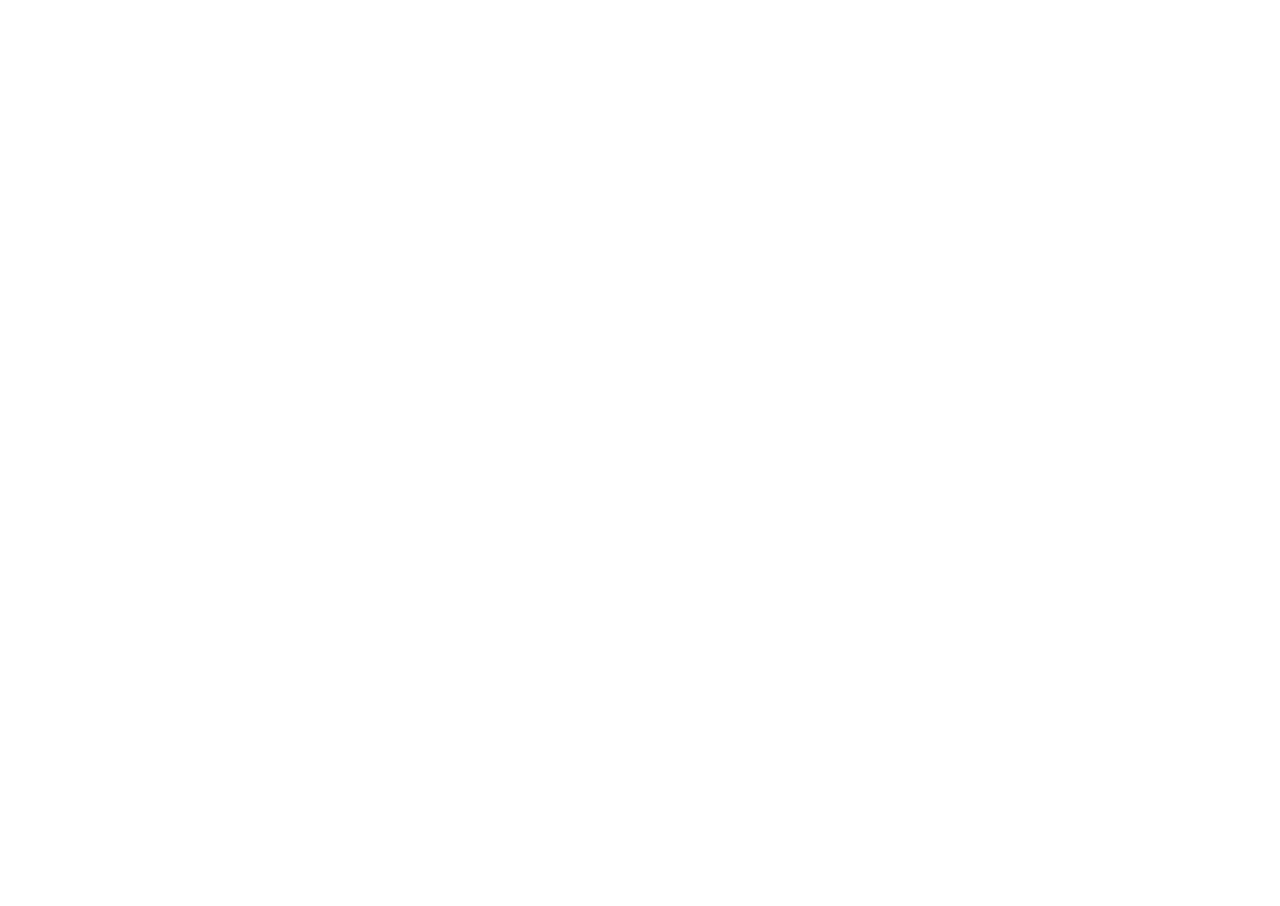
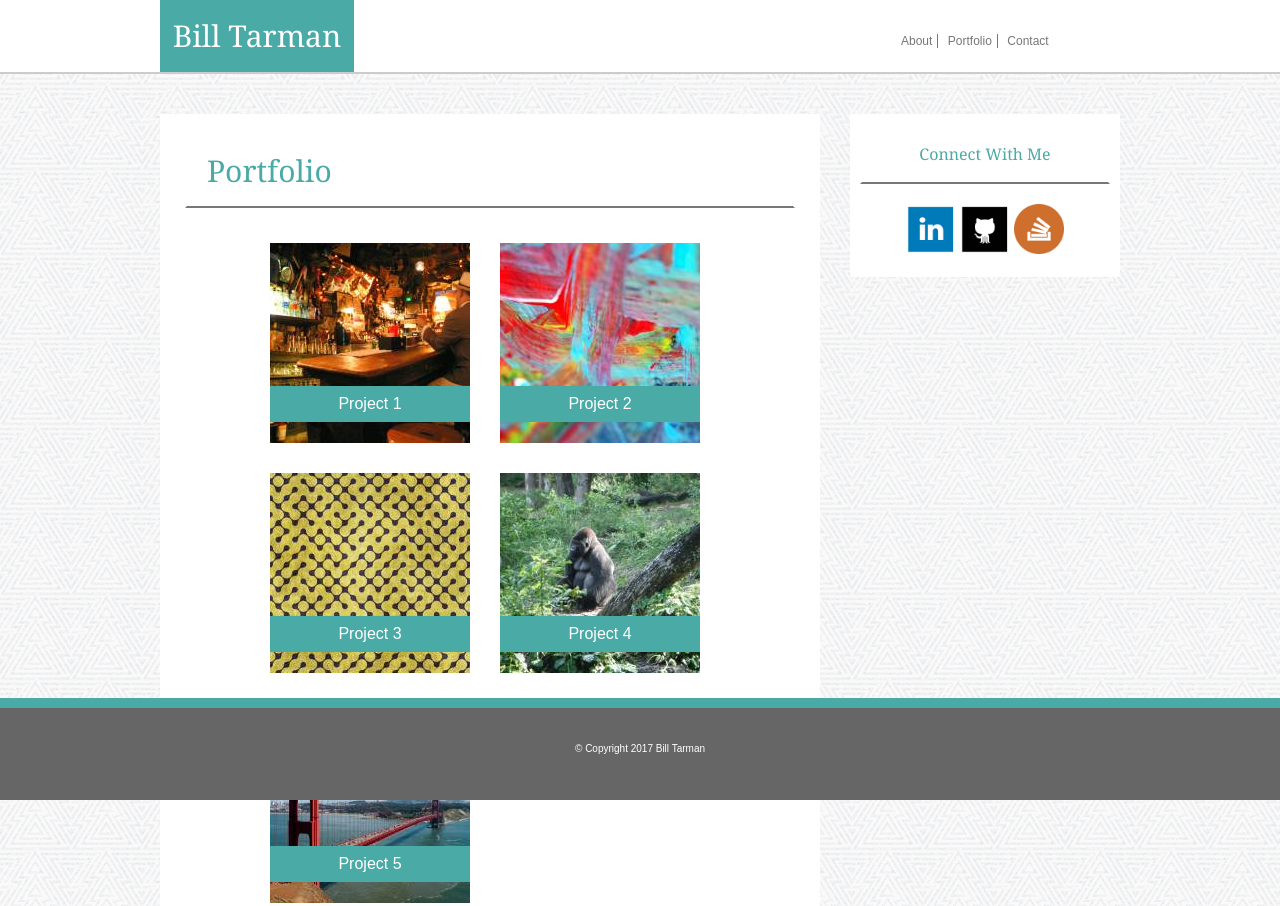
Before and after one commit to btarman/Basic_Portfolio, a plain HTML site: page portfolio.html in a window 1280 px wide. Shown: the top 906 px of the page. Before the commit the page ends 800 px from the top, so only its background shows below. Drawn offline with Linux system fonts and the light colour scheme.

Commit message:
finished files

```diff
--- a/assets/css/style.css
+++ b/assets/css/style.css
@@ -1,17 +1,17 @@
+html {
+	position: relative;
+}
+
 body {
-	/*width: 960px;
-	margin: 0px 160px;*/
 	background-image: url(../images/new_year_background.png);
-
+	position: relative;
 }
 
 header {
 	background-color: #ffffff;
-	border: solid #ffffff 4px;
 	font-family: 'Georgia', Times, Times New Roman, serif;
-	border-bottom-color: #cccccc;
+	border-bottom: solid 2px #cccccc;
 	border-bottom-style: inset;
-
 }
 
 header h1 {
@@ -37,27 +37,24 @@ a {
 	width: 30%;
 	bottom: 40px;
 	position: relative;
-
+	font-family: 'Arial', 'Helvetica Neue', Helvetica, sans-serif;
 }
-
-li {
-	float: left;
-}
-
 
 .nav_links {
 	color: #777777;
 	padding: 0px 5px;
 	font-size: 12px;
 	border-right: solid 1px #777777;
+}
 
-
+.nav_links:hover {
+	background-color: #4aaaa5;
 }
 
 .nav_link_last {
 	border-right: 0px;
 }
-.body_pg1 {
+.main_sect {
 	width: 960px;
 	clear: both;
 	overflow: auto;
@@ -65,7 +62,7 @@ li {
 	font-family: 'Arial', 'Helvetica Neue', Helvetica, sans-serif;
 	margin: auto;
 	margin-top: 40px;
-
+	margin-bottom: 140px;
 }
 
 #bill_photo {
@@ -73,13 +70,13 @@ li {
 	height: 200px;
 	float: left;
 	margin: 0px 10px 10px 10px;
-
 }
 
-.about_me {
+.main_sect_content {
 	width: 650px;
 	background-color: #ffffff;
 	float: left;
+	padding: 0px 5px 10px 5px;
 }
 
 .title {
@@ -89,13 +86,14 @@ li {
     padding: 20px;
     margin: 20px;
     border-bottom-color: #777777;
+	font-family: 'Georgia', Times, Times New Roman, serif;
 }
 
 p {
 	font-size: 20px;
 	color: #777777;
 	text-indent: 20px;
-
+	line-height: 30px;
 }
 
 .connect {
@@ -112,6 +110,7 @@ h2 {
 	padding: 20px;
 	margin: 10px;
 	border-bottom-color: #777777;
+	font-family: 'Georgia', Times, Times New Roman, serif;
 }
 
 .soc_links {
@@ -123,20 +122,113 @@ h2 {
 	height:50px;
 }
 
+#linkedin:hover {
+	width:100px;
+	height: 100px;
+}
+
+#github:hover {
+	width:100px;
+	height: 100px;
+}
+
+#stack_overflow:hover {
+	width:100px;
+	height: 100px;
+}
+
+h3 {
+	color: #777777;
+	border: solid 1px #ffffff;
+	margin: 0px 20px;
+}
+
+h4 {
+	border: solid 1px #777777;
+	color: #777777;
+	padding-top: 7px;
+	font-size: 13px;
+	margin: 5px 20px 15px 20px;
+}
+
+textarea {
+	border: solid 1px #777777;
+	margin: 5px 0px 15px 20px;
+	height: 150px;
+	width: 605px;
+}
+
+#submit {
+	background-color: #4aaaa5;
+	color: #ffffff;
+	padding: 10px;
+	margin: 0px 560px 15px 20px;
+}
+
+.images {
+	margin: 20px 30px 20px 90px;
+}
+
+.port_img_1 {
+	height:200px;
+	margin: 15px;
+	width: 200px;
+	float: left;
+}
+
+.port_img_2 {
+	height:200px;
+	margin: 15px;
+	width: 200px;
+	float: left;
+}
+
+.port_img_3 {
+	height:200px;
+	margin: 15px;
+	width: 200px;
+	float: left;
+}
+
+.port_img_4 {
+	height:200px;
+	margin: 15px;
+	width: 200px;
+	float: left;
+}
+
+.port_img_5 {
+	height:200px;
+	margin: 15px;
+	width: 200px;
+	float: left;
+}
+
+.port_text {
+	position: relative;
+	color: #ffffff;
+	background-color: #4aaaa5;
+	padding: 10px;
+	bottom: 60px;
+	text-align: center;
+}
+
 footer {
 	background-color: #666666;
 	text-align: center;
 	border-top: solid 10px #4aaaa5;
-	margin-top: 40px;
+	margin-top: 80px;
 	position: fixed;
 	right: 0px;
 	bottom: 0px;
 	left: 0px;
+	clear: both;
 }
 
 footer h4 {
 	font-family: 'Arial', 'Helvetica Neue', Helvetica, sans-serif;
 	font-size: 10px;
-	color: white;
+	color: #ffffff;
 	padding: 30px;
+	border-color: #666666;
 }
--- a/contact.html
+++ b/contact.html
@@ -0,0 +1,70 @@
+<!DOCTYPE html>
+<html lang="en-us">
+
+<head>
+	<meta charset="UTF-8">
+	<title>Bill Tarman</title>
+
+	<link rel="stylesheet" type="text/css" href="assets/css/reset.css">
+	<link rel="stylesheet" type="text/css" href="assets/css/style.css">
+
+</head>
+
+<body>
+	<header>
+		<h1>Bill Tarman</h1>
+	<nav class="header_links">
+		<a class="nav_links" href="index.html">About</a>
+		<a class="nav_links" href="portfolio.html">Portfolio</a>
+		<a  class="nav_links nav_link_last" href="contact.html">Contact</a>
+	</nav>
+
+	</header>
+
+	<div class="main_sect">
+
+		<section class="main_sect_content">
+			<h1 class="title">Contact</h1>
+
+			<div>
+				<h3>Name</h3>
+					<h4>John Smith</h4>
+				<h3>Email</h3>
+					<h4>example@gmail.com</h4>
+				<h3>Message</h3>
+					<textarea></textarea>
+				<div id="submit">Submit</div>
+			</div>
+
+
+
+		</section>
+
+		<section class="connect">
+			<h2>Connect With Me</h2>
+
+			<div class="soc_links">
+
+			<a href="https://www.linkedin.com/in/james-tarman-52387b130?trk=hp-identity-name" target="_blank">
+				<img id="linkedin" src="assets/images/linkedin.png" alt="linkedin logo">
+			</a>
+
+			<a href="https://github.com/btarman" target="_blank">
+				<img id="github" src="assets/images/github.png" alt="github logo">
+			</a>
+
+			<a href="http://stackoverflow.com/users/7589546/bill-tarman" target="_blank">
+				<img id="stack_overflow" src="assets/images/stackover_flow.png" alt="stack overflow logo">
+			</a>
+
+			</div>
+
+		</section>
+
+	</div>
+
+	<footer>
+		<h4>&copy Copyright 2017 Bill Tarman</h4>
+	</footer>
+
+</body>
--- a/portfolio.html
+++ b/portfolio.html
@@ -0,0 +1,86 @@
+<!DOCTYPE html>
+<html lang="en-us">
+
+<head>
+	<meta charset="UTF-8">
+	<title>Bill Tarman</title>
+
+	<link rel="stylesheet" type="text/css" href="assets/css/reset.css">
+	<link rel="stylesheet" type="text/css" href="assets/css/style.css">
+
+</head>
+
+<body>
+	<header>
+		<h1>Bill Tarman</h1>
+	<nav class="header_links">
+		<a class="nav_links" href="index.html">About</a>
+		<a class="nav_links" href="portfolio.html">Portfolio</a>
+		<a  class="nav_links nav_link_last" href="contact.html">Contact</a>
+	</nav>
+
+	</header>
+
+	<div class="main_sect">
+
+		<section class="main_sect_content">
+			<h1 class="title">Portfolio</h1>
+
+			<section class="images">
+				<div class="port_img_1">
+					<img src="assets/images/placeholder_2.jpg">
+					<h1 class="port_text">Project 1</h1>
+				</div>
+
+				<div class="port_img_2">
+					<img src="assets/images/placeholder_3.jpg">
+					<h1 class="port_text">Project 2</h1>
+				</div>
+
+				<div class="port_img_3">
+					<img src="assets/images/placeholder_4.jpg">
+					<h1 class="port_text">Project 3</h1>
+				</div>
+
+				<div class="port_img_4">
+					<img src="assets/images/placeholder_5.jpg">
+					<h1 class="port_text">Project 4</h1>
+				</div>
+
+				<div class="port_img_5">
+					<img src="assets/images/placeholder_6.jpg">
+					<h1 class="port_text">Project 5</h1>
+				</div>
+			</section>
+
+
+		</section>
+
+		<section class="connect">
+			<h2>Connect With Me</h2>
+
+			<div class="soc_links">
+
+				<a href="https://www.linkedin.com/in/james-tarman-52387b130?trk=hp-identity-name" target="_blank">
+					<img id="linkedin" src="assets/images/linkedin.png" alt="linkedin logo">
+				</a>
+
+				<a href="https://github.com/btarman" target="_blank">
+					<img id="github" src="assets/images/github.png" alt="github logo">
+				</a>
+
+				<a href="http://stackoverflow.com/users/7589546/bill-tarman" target="_blank">
+					<img id="stack_overflow" src="assets/images/stackover_flow.png" alt="stack overflow logo">
+				</a>
+
+			</div>
+
+		</section>
+
+	</div>
+
+	<footer>
+		<h4>&copy Copyright 2017 Bill Tarman</h4>
+	</footer>
+
+</body>
```
Also changed, not shown: index.html (+11 -12 lines), assets/images/placeholder_2.jpg (added), assets/images/placeholder_3.jpg (added), assets/images/placeholder_4.jpg (added), assets/images/placeholder_5.jpg (added), assets/images/placeholder_6.jpg (added), placeholder_1.jpg (added), 2 other files.
